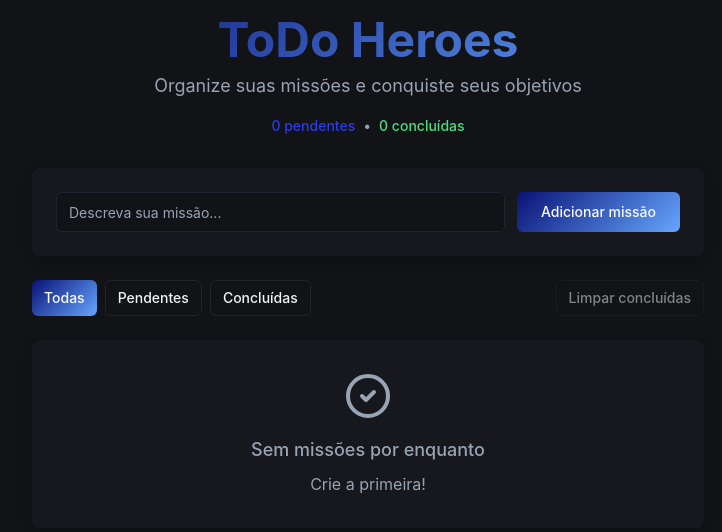
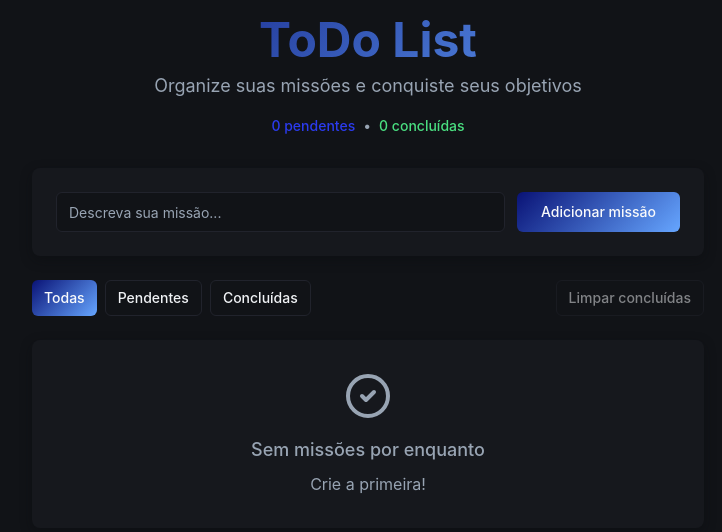
Before and after one commit to pedrohprazeres17/todo-hero-missions, a React (Vite) app: page / in a window 1280 px wide. Shown: the top 532 px of the page, without its empty margins (272-994 px from the left). Built offline with nearby package versions, Linux system fonts and the light colour scheme.

Commit message:
Change app name to ToDo List
Update the application's name from "ToDo Heroes" to "ToDo List" across all relevant files.

```diff
--- a/index.html
+++ b/index.html
@@ -3,7 +3,7 @@
   <head>
     <meta charset="UTF-8" />
     <meta name="viewport" content="width=device-width, initial-scale=1.0" />
-    <title>ToDo Heroes - Organize suas missões</title>
+    <title>ToDo List - Organize suas missões</title>
     <meta name="description" content="Gerenciador de tarefas elegante e poderoso para organizar suas missões diárias" />
     <meta name="author" content="Lovable" />
 
--- a/src/components/TodoHeroes.tsx
+++ b/src/components/TodoHeroes.tsx
@@ -317,7 +317,7 @@ const TodoHeroes = () => {
         {/* Header */}
         <header className="text-center mb-8">
           <h1 className="text-4xl md:text-5xl font-bold mb-2 hero-gradient bg-clip-text text-transparent">
-            ToDo Heroes
+            ToDo List
           </h1>
           <p className="text-lg text-muted-foreground mb-4">
             Organize suas missões e conquiste seus objetivos
--- a/src/index.css
+++ b/src/index.css
@@ -2,7 +2,7 @@
 @tailwind components;
 @tailwind utilities;
 
-/* ToDo Heroes Design System - Dark theme with blue gradients */
+/* ToDo List Design System - Dark theme with blue gradients */
 @import url('https://fonts.googleapis.com/css2?family=Inter:wght@300;400;500;600;700&display=swap');
 
 @layer base {
@@ -39,7 +39,7 @@
     --input: 225 15% 15%;
     --ring: 235 85% 55%;
 
-    /* Custom ToDo Heroes colors */
+    /* Custom ToDo List colors */
     --hero-gradient: linear-gradient(135deg, hsl(var(--primary-start)), hsl(var(--primary-end)));
     --card-shadow: 0 4px 12px hsl(225 15% 5% / 0.4);
     --card-shadow-hover: 0 8px 24px hsl(235 85% 25% / 0.3);
@@ -119,7 +119,7 @@
   }
 }
 
-/* ToDo Heroes custom components */
+/* ToDo List custom components */
 @layer components {
   .hero-gradient {
     background: var(--hero-gradient);
```
